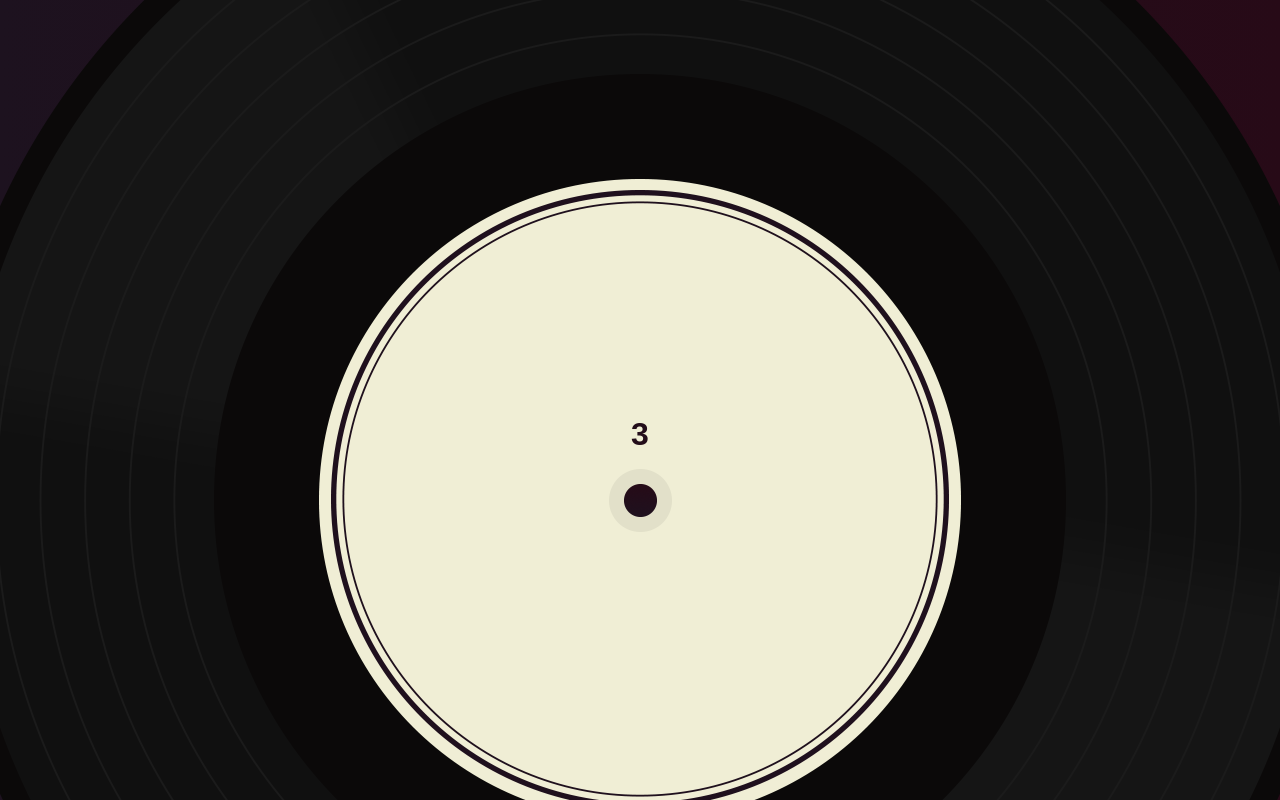
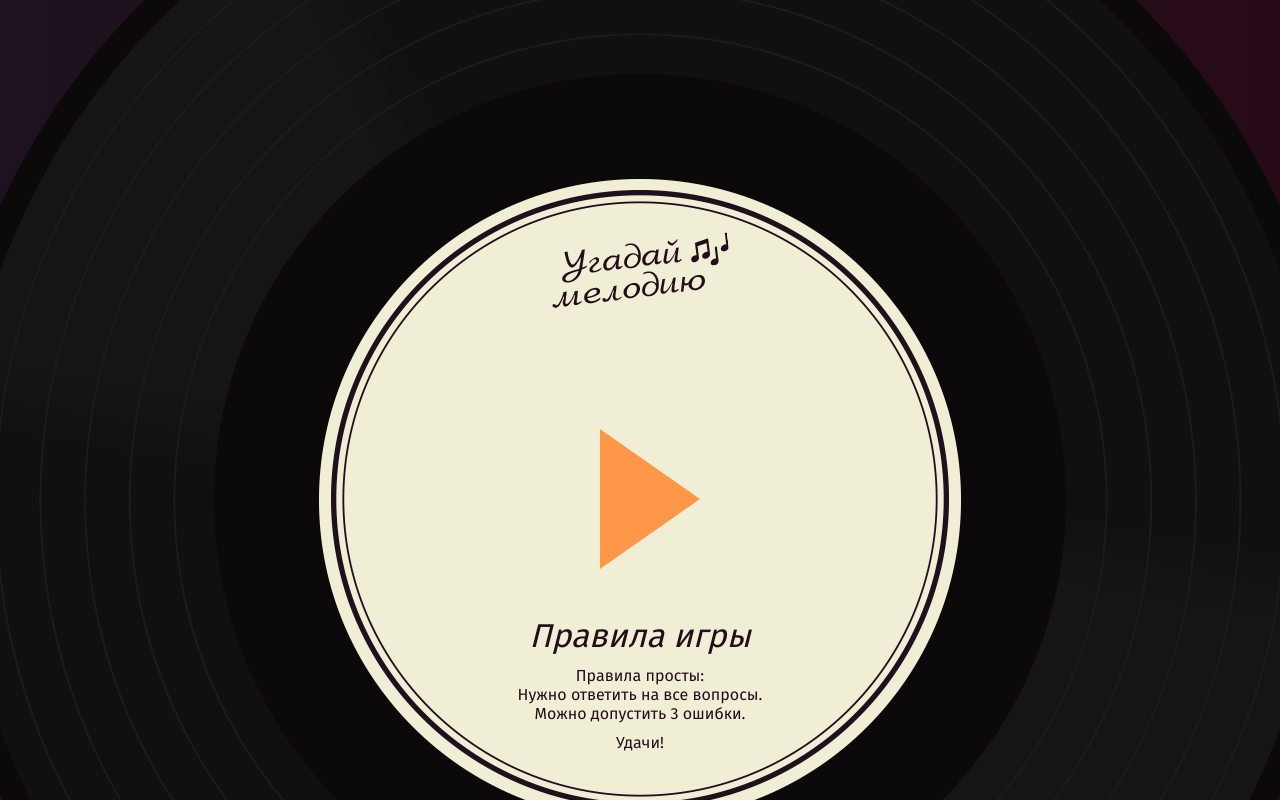
Before and after one commit to norzserge/113758-guess-melody-5, a React app: page / in a window 1280 px wide. Shown: the top 800 px of the page. Built offline with nearby package versions, Linux system fonts and the light colour scheme.

Commit message:
added markup

```diff
--- a/src/components/welcome-screen/welcome-screen.jsx
+++ b/src/components/welcome-screen/welcome-screen.jsx
@@ -3,7 +3,28 @@
 
 const WelcomeScreen = (props) => {
   const {errorsCount} = props;
-  return <h1>{errorsCount}</h1>;
+  return (
+    <section className="welcome">
+      <div className="welcome__logo">
+        <img
+          src="img/melody-logo.png"
+          alt="Угадай мелодию"
+          width="186"
+          height="83"
+        />
+      </div>
+      <button className="welcome__button">
+        <span className="visually-hidden">Начать игру</span>
+      </button>
+      <h2 className="welcome__rules-title">Правила игры</h2>
+      <p className="welcome__text">Правила просты:</p>
+      <ul className="welcome__rules-list">
+        <li>Нужно ответить на все вопросы.</li>
+        <li>Можно допустить {errorsCount} ошибки.</li>
+      </ul>
+      <p className="welcome__text">Удачи!</p>
+    </section>
+  );
 };
 
 WelcomeScreen.propTypes = {
```
